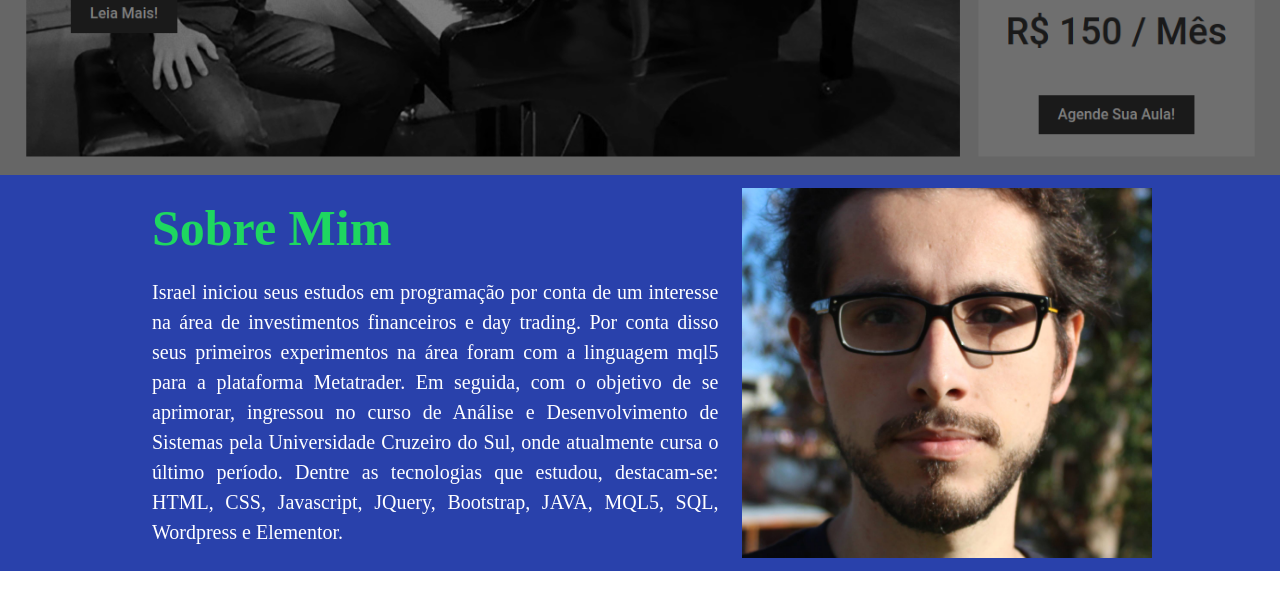
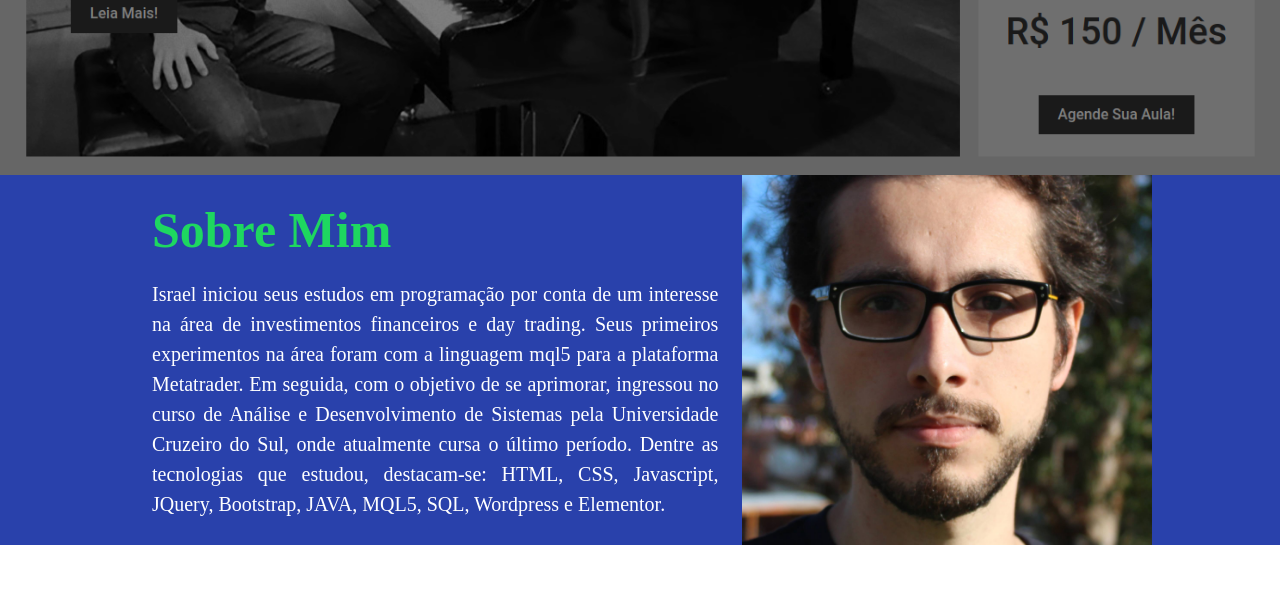
Before and after one commit to israeltandrade/israel-andrade-dev-portfolio, a plain HTML site: page index.html in a window 1280 px wide. Shown: the part 646-1243 px from the top of the page. Drawn offline with Linux system fonts and the light colour scheme.

Commit message:
Update index.html

```diff
--- a/index.html
+++ b/index.html
@@ -60,7 +60,7 @@
 
                     <p class="texto">
                         Israel iniciou seus estudos em programação por conta de um interesse na área de investimentos financeiros e day trading.
-                        Por conta disso seus primeiros experimentos na área foram com a linguagem mql5 para a plataforma Metatrader. Em seguida,
+                        Seus primeiros experimentos na área foram com a linguagem mql5 para a plataforma Metatrader. Em seguida,
                         com o objetivo de se aprimorar, ingressou no curso de Análise e Desenvolvimento de Sistemas pela Universidade Cruzeiro
                         do Sul, onde atualmente cursa o último período. Dentre as tecnologias que estudou, destacam-se: HTML, CSS, Javascript,
                         JQuery, Bootstrap, JAVA, MQL5, SQL, Wordpress e Elementor.
```
